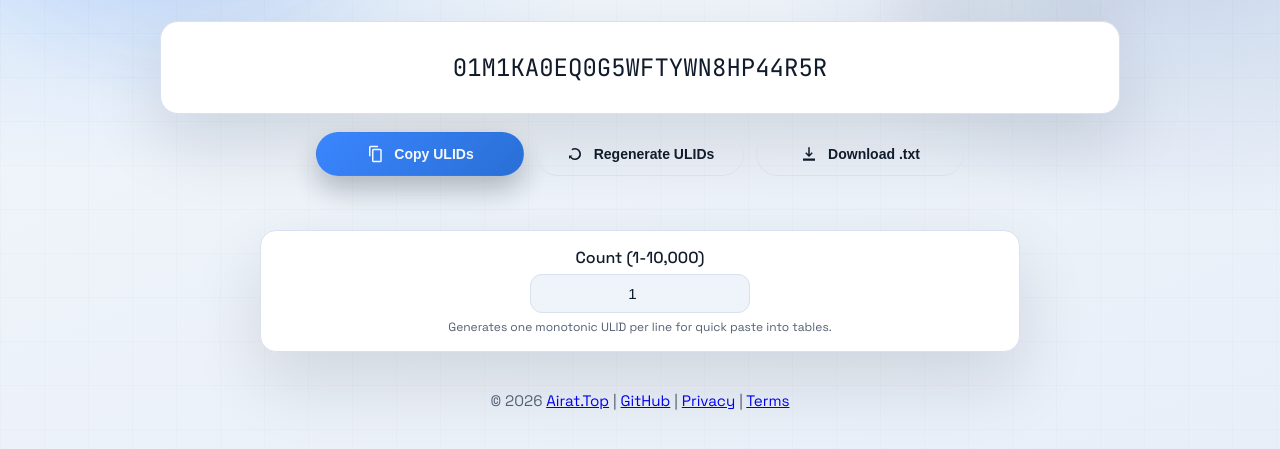
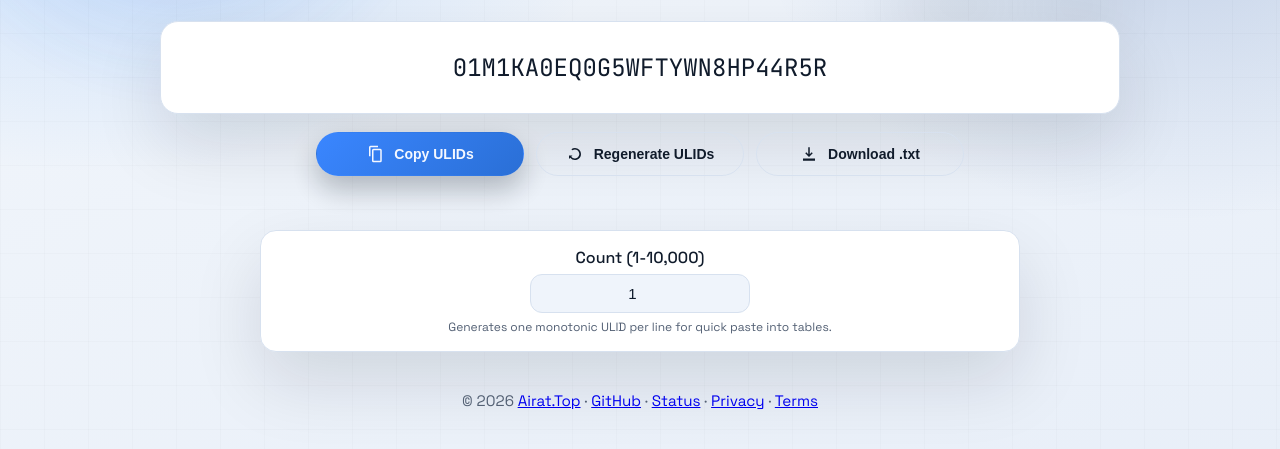
Before and after one commit to AiratTop/ulid.airat.top, a plain HTML site: page public_html/index.html in a window 1280 px wide. Shown: the part 187-636 px from the top of the page. Drawn offline with Linux system fonts and the light colour scheme.

Commit message:
Add status link

```diff
--- a/public_html/index.html
+++ b/public_html/index.html
@@ -133,11 +133,13 @@
         <p>
           © 2026
           <a href="https://airat.top" target="_blank" rel="author">Airat.Top</a>
-          |
+          ·
           <a href="https://github.com/AiratTop/ulid.airat.top" target="_blank" rel="noreferrer">GitHub</a>
-          |
+          ·
+          <a href="https://status.airat.top" target="_blank" rel="noreferrer">Status</a>
+          ·
           <a href="https://privacy.airat.top" target="_blank" rel="noreferrer privacy-policy">Privacy</a>
-          |
+          ·
           <a href="https://terms.airat.top" target="_blank" rel="noreferrer terms-of-service">Terms</a>
         </p>
       </footer>
```
